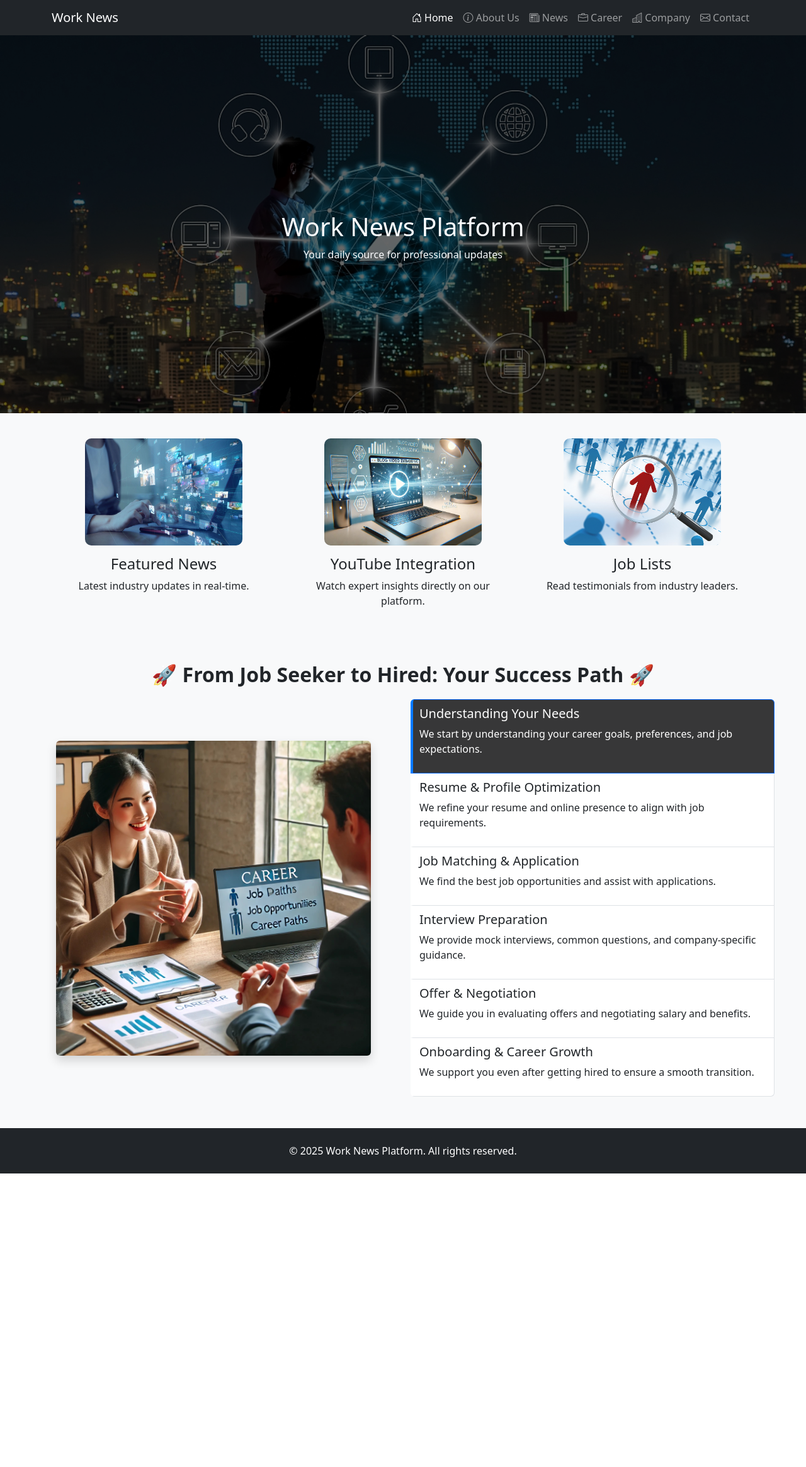
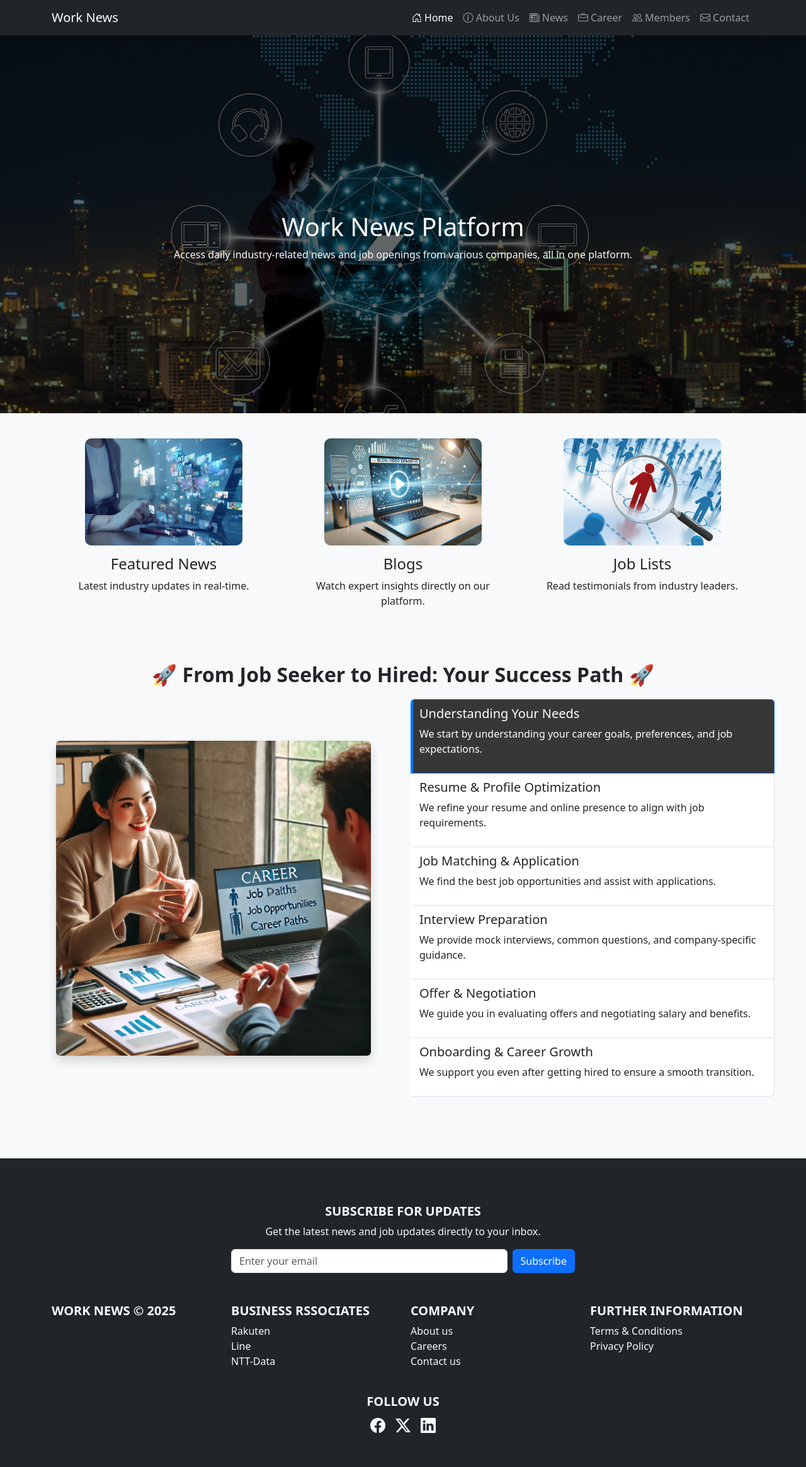
Before and after one commit to jadhikari/job-portal-and-news-, a Django app: page / in a window 1280 px wide. Shown: the whole page at 63% size. Before the commit the page ends 1863 px from the top, so only its background shows below. Run offline with Django 5.2, Linux system fonts and the light colour scheme.

Commit message:
front page is ready

```diff
--- a/core/templates/core/home.html
+++ b/core/templates/core/home.html
@@ -18,7 +18,7 @@
     <!-- Content Overlay -->
     <div class="hero-content">
       <h1>Work News Platform</h1>
-      <p>Your daily source for professional updates</p>
+      <p>Access daily industry-related news and job openings from various companies, all in one platform.</p>
     </div>
   </header>
 
@@ -32,7 +32,7 @@
       </div>
       <div class="col-md-4 feature-box">
         <img src="../../static/images/blogs.jpg" alt="Videos" >
-        <h4>YouTube Integration</h4>
+        <h4>Blogs</h4>
         <p>Watch expert insights directly on our platform.</p>
       </div>
       <div class="col-md-4 feature-box">
--- a/templates/base.html
+++ b/templates/base.html
@@ -7,7 +7,8 @@
   <!-- Bootstrap CSS -->
   <link rel="stylesheet" href="https://cdn.jsdelivr.net/npm/bootstrap@5.3.0/dist/css/bootstrap.min.css">
   <!-- Bootstrap Icons CDN -->
-<link rel="stylesheet" href="https://cdn.jsdelivr.net/npm/bootstrap-icons/font/bootstrap-icons.css">
+  <link rel="stylesheet" href="https://cdn.jsdelivr.net/npm/bootstrap-icons/font/bootstrap-icons.css">
+
   <!-- Global CSS -->
   {% block extra_css %}{% endblock %}
 </head>
--- a/templates/footer.html
+++ b/templates/footer.html
@@ -1,5 +1,57 @@
-<footer class="bg-dark text-white text-center py-4">
-    <div class="container">
-      <p class="mb-0">&copy; 2025 Work News Platform. All rights reserved.</p>
-    </div>
+<footer class="bg-dark text-light py-5 mt-5">
+  <div class="container">
+      <!-- Subscription Section -->
+      <div class="row justify-content-center mt-4">
+          <div class="col-md-6 text-center">
+              <h5 class="text-uppercase fw-bold">Subscribe for Updates</h5>
+              <p>Get the latest news and job updates directly to your inbox.</p>
+              <form class="d-flex justify-content-center">
+                  <input type="email" class="form-control me-2" placeholder="Enter your email" required>
+                  <button type="submit" class="btn btn-primary">Subscribe</button>
+              </form>
+          </div>
+      </div>
+
+      <!-- Footer Links -->
+      <div class="row text-center text-md-start mt-5 ">
+          <div class="col-md-3">
+              <h5 class="text-uppercase fw-bold">Work News &copy; 2025</h5>
+          </div>
+          <div class="col-md-3">
+              <h5 class="text-uppercase fw-bold">Business Rssociates</h5>
+              <ul class="list-unstyled">
+                  <li><a href="#" class="text-light text-decoration-none">Rakuten</a></li>
+                  <li><a href="#" class="text-light text-decoration-none">Line</a></li>
+                  <li><a href="#" class="text-light text-decoration-none">NTT-Data</a></li>
+              </ul>
+          </div>
+          <div class="col-md-3">
+              <h5 class="text-uppercase fw-bold">Company</h5>
+              <ul class="list-unstyled">
+                  <li><a href="#" class="text-light text-decoration-none">About us</a></li>
+                  <li><a href="#" class="text-light text-decoration-none">Careers</a></li>
+                  <li><a href="#" class="text-light text-decoration-none">Contact us</a></li>
+              </ul>
+          </div>
+          <div class="col-md-3">
+              <h5 class="text-uppercase fw-bold">Further Information</h5>
+              <ul class="list-unstyled">
+                  <li><a href="#" class="text-light text-decoration-none">Terms & Conditions</a></li>
+                  <li><a href="#" class="text-light text-decoration-none">Privacy Policy</a></li>
+              </ul>
+          </div>
+      </div>
+
+      <!-- Social Media Links -->
+      <div class="row mt-4 text-center">
+          <div class="col-12">
+              <h5 class="text-uppercase fw-bold">Follow us</h5>
+              <div class="d-flex justify-content-center gap-3">
+                  <a href="#" class="text-light fs-4"><i class="bi bi-facebook"></i></a>
+                  <a href="#" class="text-light fs-4"><i class="bi bi-twitter-x"></i></a>
+                  <a href="#" class="text-light fs-4"><i class="bi bi-linkedin"></i></a>
+              </div>
+          </div>
+      </div>
+  </div>
 </footer>
--- a/templates/header.html
+++ b/templates/header.html
@@ -18,23 +18,23 @@
                     </a>
                 </li>
                 <li class="nav-item">
-                    <a class="nav-link {% if request.path == '/about/' %}active{% endif %}" href="#news">
+                    <a class="nav-link {% if request.path == '/about/' %}active{% endif %}" href="#about">
                         <i class="bi bi-info-circle"></i> About Us
                     </a>
                 </li>
                 <li class="nav-item">
-                    <a class="nav-link {% if request.path == '/news/' %}active{% endif %}" href="#reviews">
+                    <a class="nav-link {% if request.path == '/news/' %}active{% endif %}" href="#News">
                         <i class="bi bi-newspaper"></i> News
                     </a>
                 </li>
                 <li class="nav-item">
-                    <a class="nav-link {% if request.path == '/career/' %}active{% endif %}" href="#contact">
+                    <a class="nav-link {% if request.path == '/career/' %}active{% endif %}" href="#career">
                         <i class="bi bi-briefcase"></i> Career
                     </a>
                 </li>
                 <li class="nav-item">
-                    <a class="nav-link {% if request.path == '/company/' %}active{% endif %}" href="#contact">
-                        <i class="bi bi-buildings"></i> Company
+                    <a class="nav-link {% if request.path == '/member/' %}active{% endif %}" href="#member">
+                        <i class="bi bi-people"></i> Members
                     </a>
                 </li>
                 <li class="nav-item">
```
Also changed, not shown: templates/navbar.html (deleted, +0 -16 lines).
